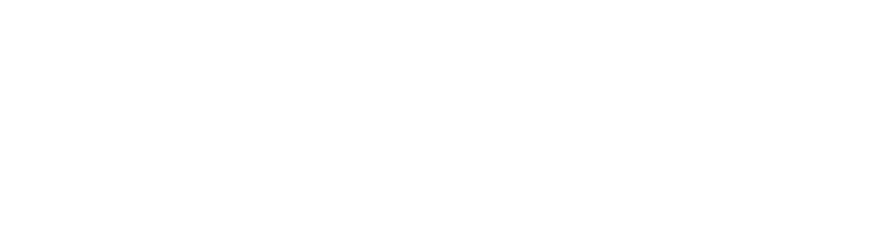
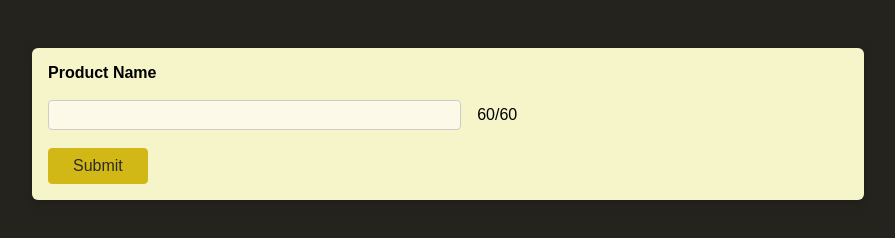
Before and after one commit to alien1s/JS-Basic-Practice, a plain HTML site: page 4-JS Input Text Counter Project/indx.html in a window 1280 px wide. Shown: the whole page, without its empty margins (192-1087 px from the left). Drawn offline with Linux system fonts and the light colour scheme.

Commit message:
finish css and html code

```diff
--- a/4-JS Input Text Counter Project/indx.html
+++ b/4-JS Input Text Counter Project/indx.html
@@ -1,13 +1,31 @@
 <!DOCTYPE html>
 <html lang="en">
-<head>
-    <meta charset="UTF-8">
-    <meta name="viewport" content="width=device-width, initial-scale=1.0">
-    <link rel="stylesheet" href="style.css">
+  <head>
+    <meta charset="UTF-8" />
+    <meta name="viewport" content="width=device-width, initial-scale=1.0" />
+    <link rel="stylesheet" href="style.css" />
     <title>Input Text Counter</title>
     <script src="app.js" defer></script>
-</head>
-<body>
-
-</body>
+  </head>
+  <body>
+    <main>
+      <section id="form">
+        <div>
+          <label for="product_name">Product Name</label>
+        </div>
+        <div id="counter_contianer">
+          <input
+            type="text"
+            name="product_name"
+            id="product_name"
+            maxlength="60"
+          />
+          <p><span>60</span>/60</p>
+        </div>
+      </section>
+      <section id="b-contianer">
+        <button type="submit" id="b-s">Submit</button>
+      </section>
+    </main>
+  </body>
 </html>
--- a/4-JS Input Text Counter Project/style.css
+++ b/4-JS Input Text Counter Project/style.css
@@ -0,0 +1,64 @@
+body {
+  font-family: sans-serif;
+  background-color: rgb(36, 35, 30);
+}
+
+main {
+  margin: 3rem auto;
+  width: 90%;
+  max-width: 50rem;
+  box-shadow: 0 2px 8px rgba(0, 0, 0, 0.2);
+  border-radius: 6px;
+  padding: 1rem;
+  background-color: rgb(246, 245, 201);
+}
+
+#form{
+    display: flex;
+    flex-direction: column;
+}
+
+label {
+  display: block;
+  font-weight: bold;
+  margin-bottom: 0.5rem;
+}
+
+#counter_contianer{
+    display: flex;
+    margin-bottom: 0.5rem;
+    align-items: center
+}
+
+input {
+  font: inherit;
+  font-size: 1.15rem;
+  padding: 0.35rem;
+  border: 1px solid rgb(204, 204, 204);
+  background-color: rgb(252, 249, 233);
+  color: rgb(53, 51, 39);
+  width: 25rem;
+  height: 1rem;
+  border-radius: 4px;
+  margin-right: 1rem;
+  vertical-align: middle;
+  }
+
+input:focus {
+  background-color: rgb(253, 245, 196);
+}
+
+button {
+  font: inherit;
+  background-color: rgb(209, 184, 23);
+  border: 1px solid rgb(209, 184, 23);
+  color: rgb(44, 43, 36);
+  border-radius: 4px;
+  padding: 0.5rem 1.5rem;
+  cursor: pointer;
+}
+
+button:hover {
+  background-color: rgb(209, 197, 23);
+  border-color:rgb(209, 197, 23);
+}
```
